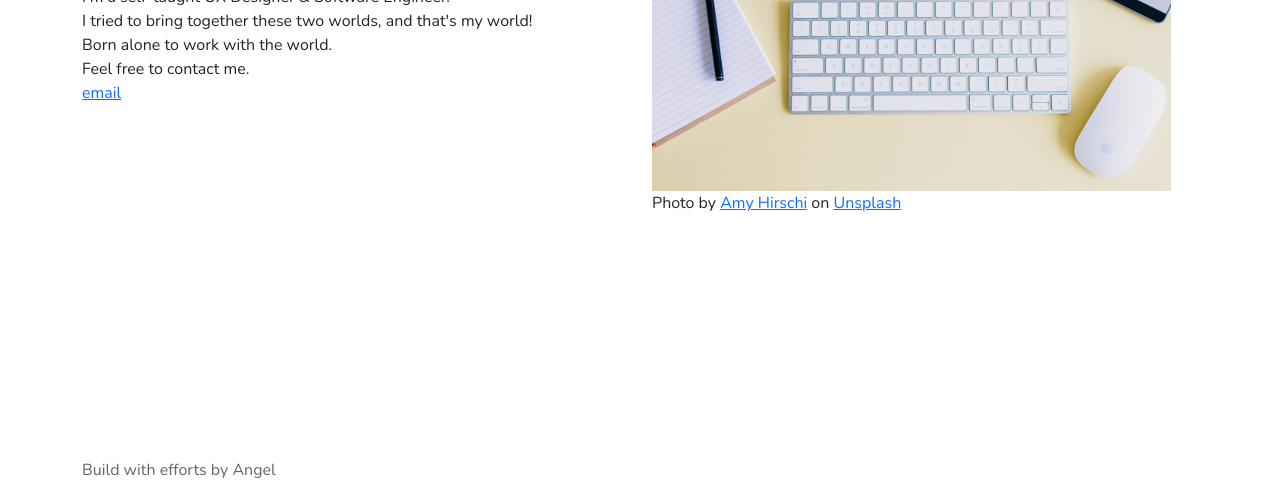
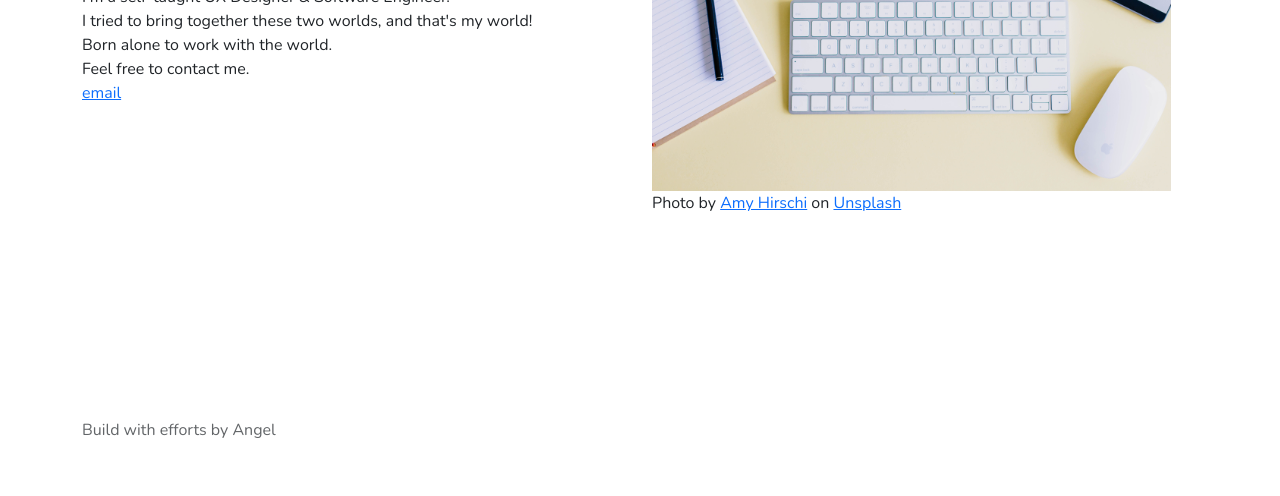
Before and after one commit to Angelxv01/Angelxv01.io, a website: page index.html in a window 1280 px wide. Shown: the part 304-800 px from the top of the page. Drawn offline with nearby package versions, Linux system fonts and the light colour scheme.

Commit message:
Fixed main and footer style problems

```diff
--- a/static/css/styles.scss
+++ b/static/css/styles.scss
@@ -10,7 +10,7 @@ body {
 }
 main {
     margin-bottom: 15px;
-    height: 66vmin;
+    min-height: 70vh;
 }
 h1, h2, h3 {
     font-weight: bold;
@@ -26,7 +26,7 @@ h1, h2, h3 {
 }
 
 footer {
-    position: absolute;
+    position: relative;
     bottom: 0;
     p {
         opacity: 70%;
```
Also changed, not shown: index.html (line endings or trailing spaces), static/css/styles.css, 1 other file.
